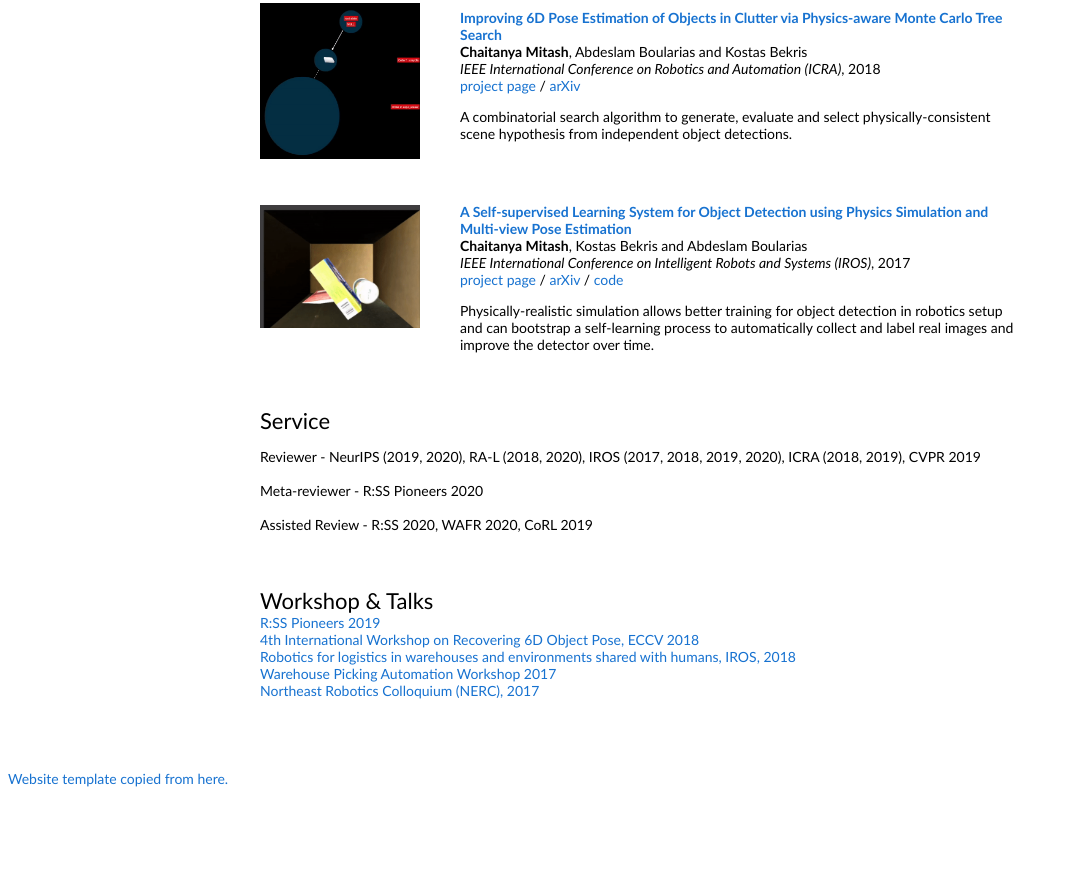
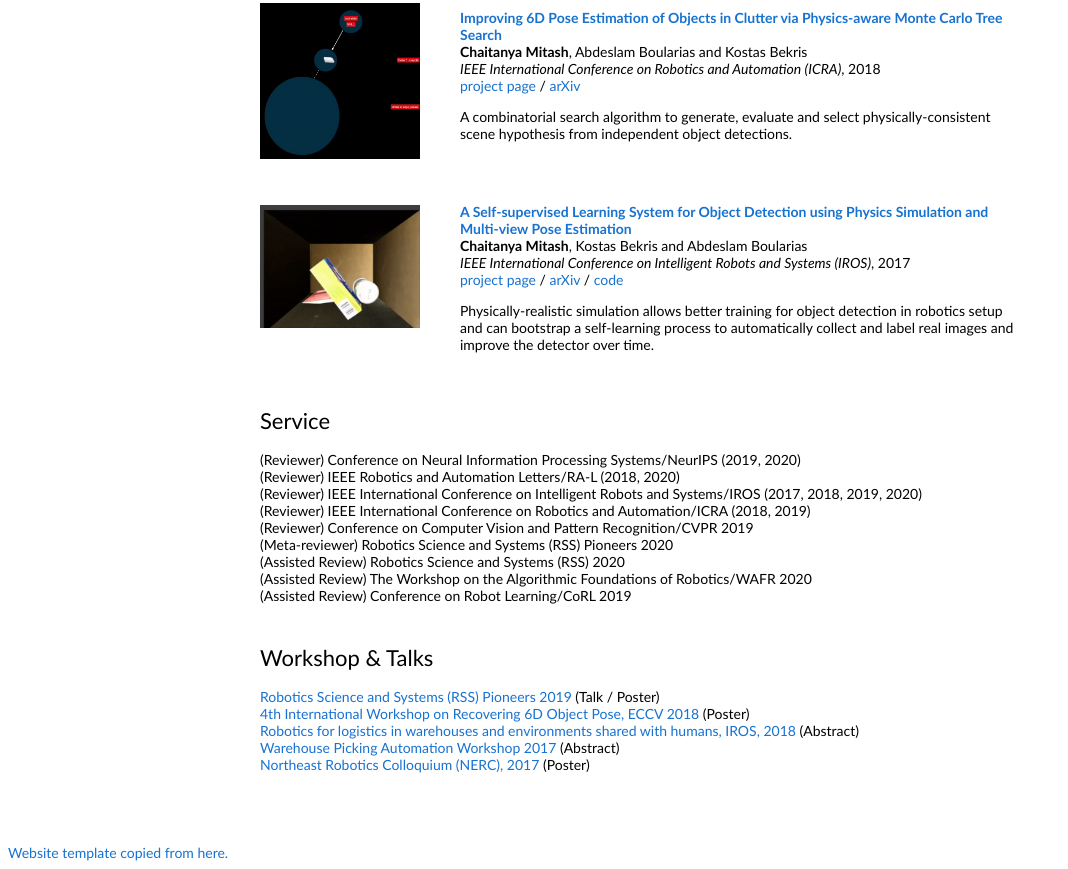
Before and after one commit to cmitash/cmitash.github.io, a plain HTML site: page index.html in a window 1280 px wide. Shown: the part 2168-3037 px from the top of the page, without its empty margins (0-1068 px from the left). Before the commit the page ends 2963 px from the top, so only its background shows below. Drawn offline with Linux system fonts and the light colour scheme.

Commit message:
minor edit

```diff
--- a/index.html
+++ b/index.html
@@ -417,11 +417,16 @@
         <table width="100%" align="center" border="0" cellspacing="0" cellpadding="20"><tbody>
           <tr>
             <td>
-              <heading>Service</heading><br>
-              <p>Reviewer - NeurIPS (2019, 2020), RA-L (2018, 2020), IROS (2017, 2018, 2019, 2020), ICRA (2018, 2019), CVPR 2019<br><br>
-                Meta-reviewer - R:SS Pioneers 2020<br><br>
-                Assisted Review - R:SS 2020, WAFR 2020, CoRL 2019
-              </p>
+              <heading>Service</heading><br><br>
+              (Reviewer) Conference on Neural Information Processing Systems/NeurIPS (2019, 2020)<br>
+              (Reviewer) IEEE Robotics and Automation Letters/RA-L (2018, 2020)<br>
+              (Reviewer) IEEE International Conference on Intelligent Robots and Systems/IROS (2017, 2018, 2019, 2020)<br>
+              (Reviewer) IEEE International Conference on Robotics and Automation/ICRA (2018, 2019)<br>
+              (Reviewer) Conference on Computer Vision and Pattern Recognition/CVPR 2019<br>
+              (Meta-reviewer) Robotics Science and Systems (RSS) Pioneers 2020<br>
+              (Assisted Review) Robotics Science and Systems (RSS) 2020<br>
+              (Assisted Review) The Workshop on the Algorithmic Foundations of Robotics/WAFR 2020<br>
+              (Assisted Review) Conference on Robot Learning/CoRL 2019<br>
             </td>
           </tr>
         </tbody></table>
@@ -429,12 +434,12 @@
         <table width="100%" align="center" border="0" cellspacing="0" cellpadding="20"><tbody>
           <tr>
             <td>
-              <heading>Workshop & Talks</heading><br>
-              <a href="https://sites.google.com/view/rsspioneers2019/home">R:SS Pioneers 2019</a><br>
-              <a href="http://cmp.felk.cvut.cz/sixd/workshop_2018/">4th International Workshop on Recovering 6D Object Pose, ECCV 2018</a><br>
-              <a href="https://prisma.dieti.unina.it/index.php/events/552-robotics-for-logistics-in-warehouses-and-environments-shared-with-humans">Robotics for logistics in warehouses and environments shared with humans, IROS, 2018</a><br>
-              <a href="https://ewh.ieee.org/soc/ras/conf/fullysponsored/icra/2017/www.icra2017.org/conference/workshops-and-tutorials.html">Warehouse Picking Automation Workshop 2017</a><br>
-              <a href="https://nerc2017.ccis.northeastern.edu">Northeast Robotics Colloquium (NERC), 2017</a>
+              <heading>Workshop & Talks</heading><br><br>
+              <a href="https://sites.google.com/view/rsspioneers2019/home">Robotics Science and Systems (RSS) Pioneers 2019</a> (Talk / Poster)<br>
+              <a href="http://cmp.felk.cvut.cz/sixd/workshop_2018/">4th International Workshop on Recovering 6D Object Pose, ECCV 2018</a> (Poster)<br>
+              <a href="https://prisma.dieti.unina.it/index.php/events/552-robotics-for-logistics-in-warehouses-and-environments-shared-with-humans">Robotics for logistics in warehouses and environments shared with humans, IROS, 2018</a> (Abstract)<br>
+              <a href="https://ewh.ieee.org/soc/ras/conf/fullysponsored/icra/2017/www.icra2017.org/conference/workshops-and-tutorials.html">Warehouse Picking Automation Workshop 2017</a> (Abstract)<br>
+              <a href="https://nerc2017.ccis.northeastern.edu">Northeast Robotics Colloquium (NERC), 2017</a> (Poster)
             </td>
           </tr>
         </tbody></table>
```
Also changed, not shown: 2 other files.
